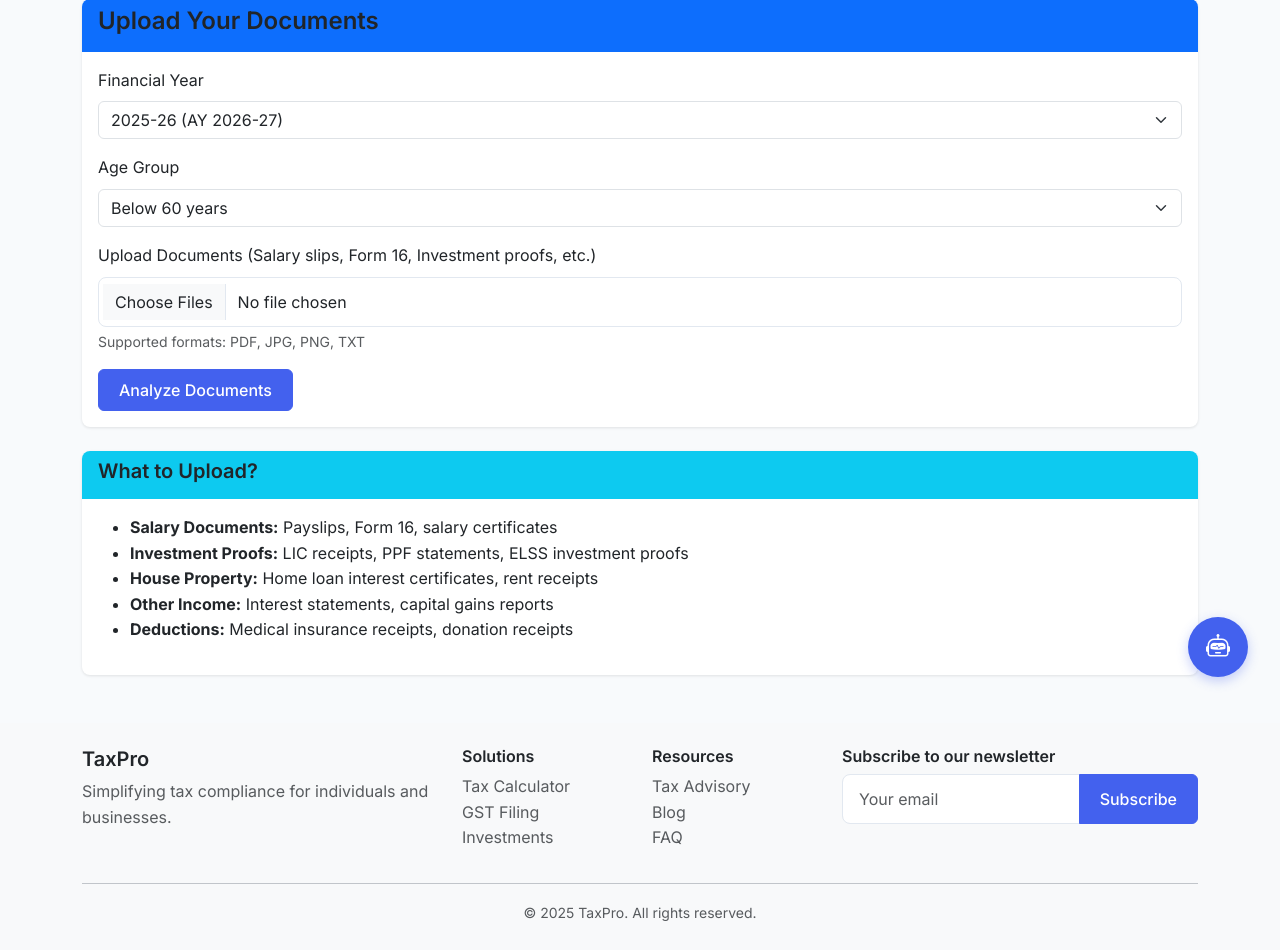
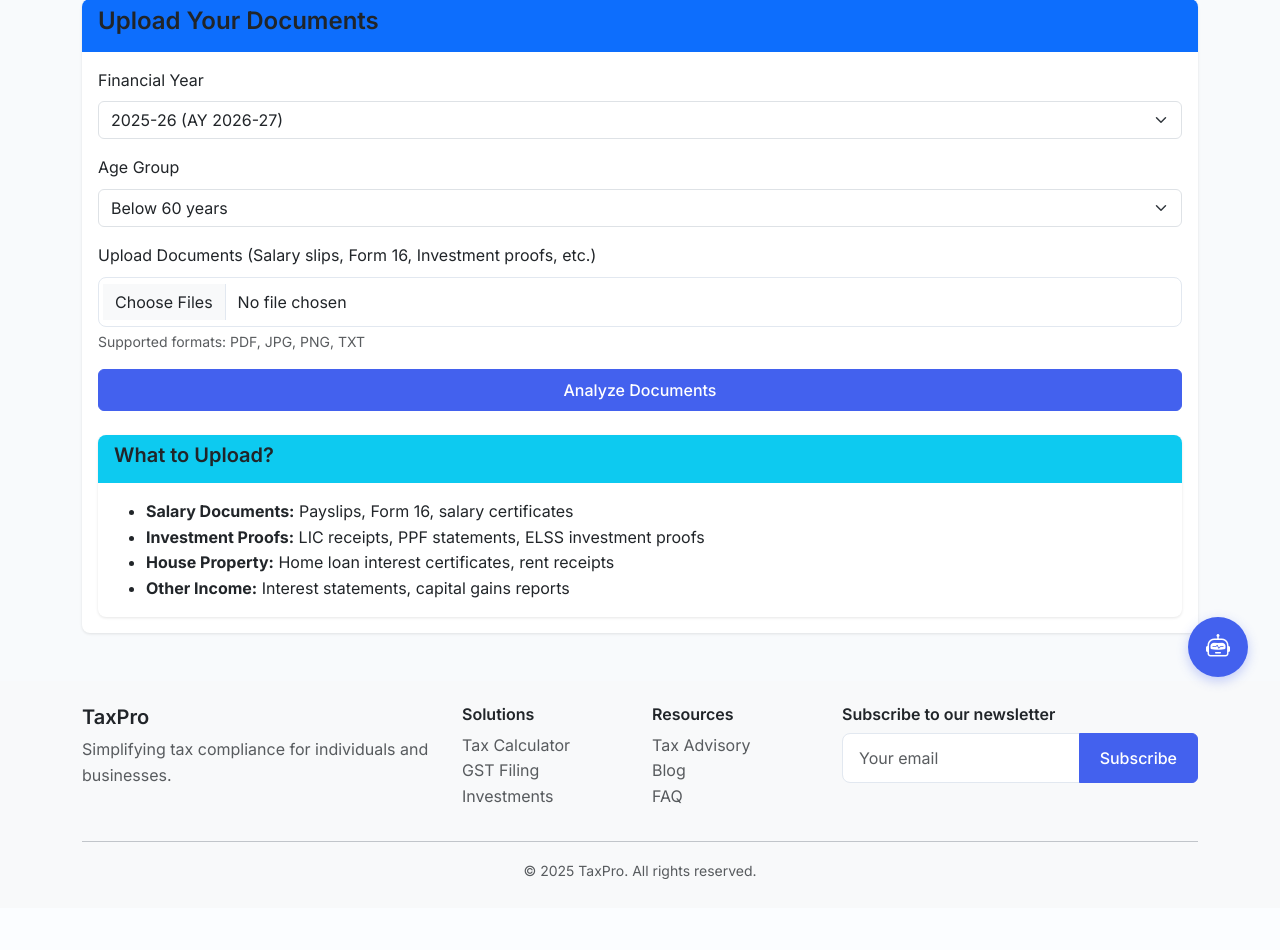
Before and after one commit to mkhekare/ITR_Bot, a Flask app: page /upload in a window 1280 px wide. Shown: the part 91-1041 px from the top of the page. After the commit the page ends 970 px from the top, so only its background shows below. Run offline with Flask 3, Linux system fonts and the light colour scheme.

Commit message:
Update templates/upload.html

```diff
--- a/templates/upload.html
+++ b/templates/upload.html
@@ -6,7 +6,7 @@
         <h4>Upload Your Documents</h4>
     </div>
     <div class="card-body">
-        <form method="POST" enctype="multipart/form-data" action="/upload">
+        <form id="uploadForm" method="POST" enctype="multipart/form-data" action="{{ url_for('analyze_documents') }}">
             <div class="mb-3">
                 <label for="financial_year" class="form-label">Financial Year</label>
                 <select class="form-select" id="financial_year" name="financial_year" required>
@@ -26,27 +26,46 @@
 
             <div class="mb-3">
                 <label for="files" class="form-label">Upload Documents (Salary slips, Form 16, Investment proofs, etc.)</label>
-                <input class="form-control" type="file" id="files" name="files" multiple required>
+                <input class="form-control" type="file" id="files" name="files" multiple required accept=".pdf,.jpg,.jpeg,.png,.txt">
                 <div class="form-text">Supported formats: PDF, JPG, PNG, TXT</div>
             </div>
 
-            <button type="submit" class="btn btn-primary">Analyze Documents</button>
+            <div class="d-grid gap-2">
+                <button type="submit" class="btn btn-primary" id="analyzeBtn">
+                    <span id="submitText">Analyze Documents</span>
+                    <span id="spinner" class="spinner-border spinner-border-sm d-none" role="status"></span>
+                </button>
+            </div>
         </form>
-    </div>
-</div>
 
-<div class="card mt-4">
+        <div class="card mt-4 d-none" id="uploadTips">
             <div class="card-header bg-info text-white">
                 <h5>What to Upload?</h5>
             </div>
             <div class="card-body">
-        <ul>
+                <ul class="mb-0">
                     <li><strong>Salary Documents:</strong> Payslips, Form 16, salary certificates</li>
                     <li><strong>Investment Proofs:</strong> LIC receipts, PPF statements, ELSS investment proofs</li>
                     <li><strong>House Property:</strong> Home loan interest certificates, rent receipts</li>
                     <li><strong>Other Income:</strong> Interest statements, capital gains reports</li>
-            <li><strong>Deductions:</strong> Medical insurance receipts, donation receipts</li>
                 </ul>
             </div>
         </div>
+    </div>
+</div>
+
+<script>
+document.addEventListener('DOMContentLoaded', function() {
+    // Show upload tips
+    document.getElementById('uploadTips').classList.remove('d-none');
+
+    // Handle form submission
+    document.getElementById('uploadForm').addEventListener('submit', function(e) {
+        const btn = document.getElementById('analyzeBtn');
+        btn.disabled = true;
+        document.getElementById('submitText').textContent = 'Analyzing...';
+        document.getElementById('spinner').classList.remove('d-none');
+    });
+});
+</script>
 {% endblock %}
```
Lines whose indentation alone changed are shown as unchanged.
